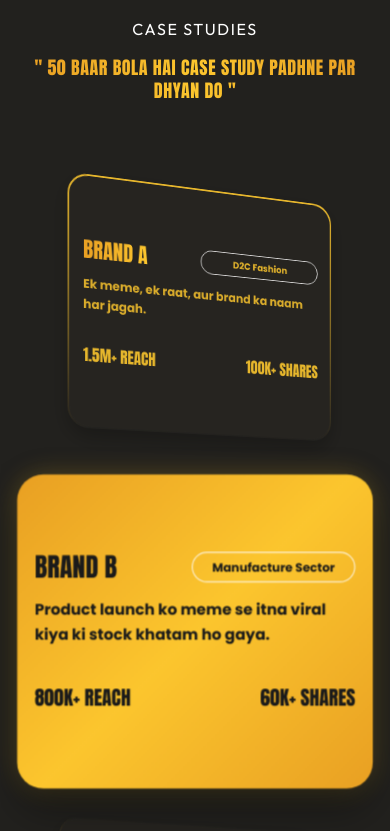
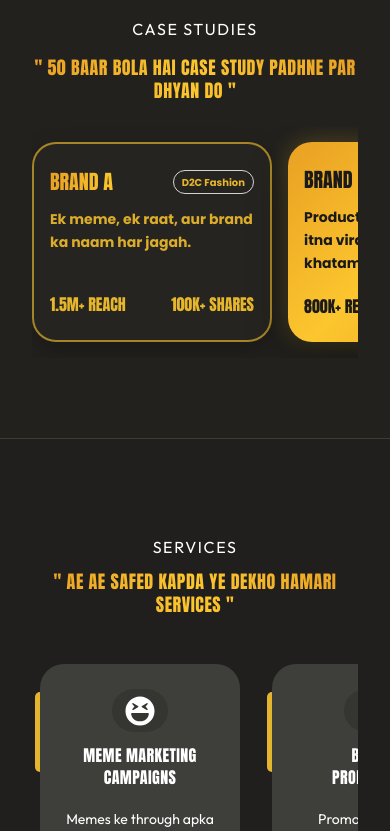
Before and after one commit to kodandainvestment/Sarcastic-Samachar, a React (Vite) app: page / in a window 390 px wide. Shown: the part 1920-2751 px from the top of the page. Built offline with nearby package versions, Linux system fonts and the light colour scheme; the HTML template or start-up script is replaced by a standard one.

Commit message:
............................

```diff
--- a/src/components/BrandSections.tsx
+++ b/src/components/BrandSections.tsx
@@ -205,18 +205,44 @@ export const CaseStudiesSection = () => {
           />
           {/* <motion.div layout className="w-full grid grid-cols-1 md:grid-cols-3" style={{ gap: "8px", maxWidth: "900px", margin: "0 auto", alignItems: "center" }}> */}
 
+          {/* Mobile: horizontal scroll of case study cards */}
+        <div
+          className="md:hidden flex w-full pt-4 pb-4"
+          style={{ overflowX: "auto", flexWrap: "nowrap", gap: "16px", scrollbarWidth: "thin", scrollbarColor: "rgba(252,198,46,0.5) transparent" }}
+        >
+            {cases.map((c, i) => (
+              <div
+                key={c.brand}
+                className="flex-shrink-0 p-4 py-6 flex flex-col justify-between rounded-3xl"
+                style={{
+                  width: "240px",
+                  minHeight: "200px",
+                  background: i === 1 ? "linear-gradient(135deg, rgb(233,160,35), rgb(252,198,46), rgb(233,160,35))" : "rgb(38,36,32)",
+                  border: i === 1 ? "none" : "2px solid rgba(252,198,46,0.6)",
+                  boxShadow: i === 1 ? "0 20px 40px rgba(0,0,0,0.35), 0 0 25px rgba(249,198,50,0.25)" : "0 10px 25px rgba(0,0,0,0.25)",
+                }}
+              >
+                <div>
+                  <div className="flex items-center justify-between mb-3 gap-2">
+                    <span className="font-display text-xl uppercase" style={i === 1 ? { color: "#1a1a1a", fontFamily: "Impact, sans-serif", fontWeight: 400 } : { background: "linear-gradient(90deg, rgb(233,160,35), rgb(252,198,46))", WebkitBackgroundClip: "text", WebkitTextFillColor: "transparent", fontFamily: "Impact, sans-serif", fontWeight: 400 }}>{c.brand}</span>
+                    <span style={{ height: "24px", display: "inline-flex", alignItems: "center", justifyContent: "center", border: "1.5px solid rgba(255,255,255,0.8)", borderRadius: "999px", padding: "0 8px", color: i === 1 ? "#1a1a1a" : "rgba(252,198,46,0.9)", fontFamily: "Poppins, sans-serif", fontSize: "10px", whiteSpace: "nowrap" }}>{c.category}</span>
+                  </div>
+                  <p className="text-sm leading-relaxed" style={i === 1 ? { color: "#1a1a1a", fontFamily: "Poppins, sans-serif", fontWeight: 300 } : { color: "rgba(252,198,46,0.85)", fontFamily: "Poppins, sans-serif", fontWeight: 300 }}>{c.desc}</p>
+                </div>
+                <div className="flex justify-between pt-4">
+                  <p className="font-display text-base uppercase" style={i === 1 ? { color: "#1a1a1a", fontFamily: "Impact, sans-serif", fontWeight: 400 } : { color: "rgba(252,198,46,0.9)", fontFamily: "Impact, sans-serif", fontWeight: 400 }}>{c.result}</p>
+                  <p className="font-display text-base uppercase" style={i === 1 ? { color: "#1a1a1a", fontFamily: "Impact, sans-serif", fontWeight: 400 } : { color: "rgba(252,198,46,0.9)", fontFamily: "Impact, sans-serif", fontWeight: 400 }}>{c.engagement}</p>
+                </div>
+              </div>
+            ))}
+          </div>
+
+          {/* Desktop: 3D carousel */}
           <motion.div
             layout
-            className="w-full grid grid-cols-1 md:grid-cols-3"
-            style={{
-              gap: "8px",
-              maxWidth: "900px",
-              margin: "0 auto",
-              alignItems: "center",
-              perspective: "1200px", // 🔥 IMPORTANT
-            }}
+            className="hidden md:grid md:grid-cols-3"
+            style={{ gap: "8px", maxWidth: "900px", margin: "0 auto", alignItems: "center", perspective: "1200px" }}
           >
-
             {order.map((dataIndex, pos) => {
               const c = cases[dataIndex];
               const isCenter = pos === 1;
@@ -226,125 +252,26 @@ export const CaseStudiesSection = () => {
                   layoutId={`card-${dataIndex}`}
                   onClick={() => handleClick(pos)}
                   className="p-4 py-8 flex flex-col justify-center gap-4 w-full cursor-pointer mt-8 rounded-3xl h-72"
-                  // animate={{ scale: isCenter ? 1.18 : 0.92 }}
-
-                  animate={{
-                    scale: isCenter ? 1.0 : 0.88,
-                    rotateY: pos === 0 ? 18 : pos === 2 ? -18 : 0,
-                    x: pos === 0 ? 10 : pos === 2 ? -10 : 0,
-                    z: isCenter ? 100 : -40,
+                  animate={{ scale: isCenter ? 1.0 : 0.88, rotateY: pos === 0 ? 18 : pos === 2 ? -18 : 0, x: pos === 0 ? 10 : pos === 2 ? -10 : 0, z: isCenter ? 100 : -40 }}
+                  transition={{ type: "spring", stiffness: 120, damping: 30 }}
+                  style={{
+                    transformStyle: "preserve-3d", borderRadius: "1.5rem", zIndex: isCenter ? 10 : 7,
+                    background: isCenter ? "linear-gradient(135deg, rgb(233,160,35), rgb(252,198,46), rgb(233,160,35))" : pos === 0 ? "linear-gradient(rgb(38,36,32), rgb(38,36,32)) padding-box, linear-gradient(to bottom, rgba(252,198,46,0.9) 0%, rgba(252,198,46,0) 100%) border-box" : "linear-gradient(rgb(38,36,32), rgb(38,36,32)) padding-box, linear-gradient(to top, rgba(252,198,46,0.9) 0%, rgba(252,198,46,0) 100%) border-box",
+                    border: isCenter ? "none" : "2px solid transparent",
+                    boxShadow: isCenter ? "0 20px 40px rgba(0,0,0,0.35), 0 0 25px rgba(249,198,50,0.25)" : "0 10px 25px rgba(0,0,0,0.25)",
+                    backdropFilter: "blur(12px)", WebkitBackdropFilter: "blur(12px)",
                   }}
-
-                  transition={{ type: "spring", stiffness: 120, damping: 30 }}
-                  //             style={{
-                  //                transformStyle: "preserve-3d",
-                  //               //  filter: isCenter ? "none" : "blur(1px)",
-                  //               background: isCenter ? "linear-gradient(135deg, rgb(233,160,35), rgb(252,198,46), rgb(233,160,35))" : "rgba(255,255,255,0.05)",
-                  //               borderRadius: "1.5rem",
-                  //               zIndex: isCenter ? 10 : 7,
-                  //               // boxShadow: isCenter ? "0 0 10px 2px rgba(249,198,50,0.1), 0 0 20px 4px rgba(249,198,50,0.05)" : "none",
-                  //               boxShadow: isCenter
-                  // ? "0 20px 40px rgba(0,0,0,0.35), 0 0 25px rgba(249,198,50,0.25)"
-                  // : "0 5px 15px rgba(0,0,0,0.2)",
-                  //               backdropFilter: isCenter ? "none" : "blur(12px)",
-                  //               WebkitBackdropFilter: isCenter ? "none" : "blur(12px)",
-                  //               border: isCenter ? "none" : "2px solid rgba(249,198,50,0.6)",
-
-                  //             }}
-
-
-                  style={{
-                    transformStyle: "preserve-3d",
-                    borderRadius: "1.5rem",
-                    zIndex: isCenter ? 10 : 7,
-
-                    background: isCenter
-                      ? "linear-gradient(135deg, rgb(233,160,35), rgb(252,198,46), rgb(233,160,35))"
-                      : pos === 0
-                        ? "linear-gradient(rgb(38,36,32), rgb(38,36,32)) padding-box, linear-gradient(to bottom, rgba(252,198,46,0.9) 0%, rgba(252,198,46,0) 100%) border-box"
-                        : "linear-gradient(rgb(38,36,32), rgb(38,36,32)) padding-box, linear-gradient(to top, rgba(252,198,46,0.9) 0%, rgba(252,198,46,0) 100%) border-box",
-
-                    border: isCenter ? "none" : "2px solid transparent",
-
-                    boxShadow: isCenter
-                      ? "0 20px 40px rgba(0,0,0,0.35), 0 0 25px rgba(249,198,50,0.25)"
-                      : "0 10px 25px rgba(0,0,0,0.25)",
-
-                    backdropFilter: "blur(12px)",
-                    WebkitBackdropFilter: "blur(12px)",
-                  }} >
-
+                >
                   <div>
                     <div className="flex items-center justify-between mb-3 gap-2">
-                      <span
-                        className="font-display text-2xl uppercase"
-                        style={isCenter
-                          ? { color: "#1a1a1a", fontWeight: 400, fontFamily: "Impact, sans-serif" }
-                          : {
-                            background: "linear-gradient(90deg, rgb(233,160,35), rgb(252,198,46))",
-                            WebkitBackgroundClip: "text",
-                            WebkitTextFillColor: "transparent",
-                            backgroundClip: "text", fontWeight: 400, fontFamily: "Impact, sans-serif"
-                          }
-                        }
-                      >
-                        {c.brand}
-                      </span>
-                      {/* <span
-                    className="px-3 py-1 rounded-full text-xs font-body text-center"
-                    style={isCenter
-                      ? { border: "1.5px solid rgba(255,255,255,0.7)", color: "#1a1a1a", fontFamily: "Poppins, sans-serif", minWidth: "80px", display: "inline-block", fontSize: "11px" }
-                      : { border: "1.5px solid rgba(252,198,46,0.6)", color: "rgba(252,198,46,0.85)", fontFamily: "Poppins, sans-serif", minWidth: "80px", display: "inline-block", fontSize: "11px" }
-                    }
-                  >
-                    {c.category}
-                  </span> */}
-
-
-                      <span
-                        className="rounded-full text-xs font-body"
-                        style={{
-                          // ✅ SAME SIZE
-                          width: "150px",
-                          height: "28px",
-                          display: "inline-flex",
-                          alignItems: "center",
-                          justifyContent: "center",
-                          borderRadius: "999px",
-                          whiteSpace: "nowrap",
-
-                          // ✅ ALWAYS WHITE BORDER
-                          border: "1.5px solid rgba(255,255,255,0.8)",
-
-                          // ✅ TEXT COLOR FOLLOWS CARD
-                          color: isCenter
-                            ? "#1a1a1a"
-                            : "rgba(252,198,46,0.9)",
-
-                          fontFamily: "Poppins, sans-serif",
-                          fontSize: "11px",
-
-                          transition: "all 0.3s ease", // ✨ smooth color change
-                        }}
-                      >
-                        {c.category}
-                      </span>
-
-
+                      <span className="font-display text-2xl uppercase" style={isCenter ? { color: "#1a1a1a", fontWeight: 400, fontFamily: "Impact, sans-serif" } : { background: "linear-gradient(90deg, rgb(233,160,35), rgb(252,198,46))", WebkitBackgroundClip: "text", WebkitTextFillColor: "transparent", backgroundClip: "text", fontWeight: 400, fontFamily: "Impact, sans-serif" }}>{c.brand}</span>
+                      <span className="rounded-full text-xs font-body" style={{ width: "150px", height: "28px", display: "inline-flex", alignItems: "center", justifyContent: "center", borderRadius: "999px", whiteSpace: "nowrap", border: "1.5px solid rgba(255,255,255,0.8)", color: isCenter ? "#1a1a1a" : "rgba(252,198,46,0.9)", fontFamily: "Poppins, sans-serif", fontSize: "11px", transition: "all 0.3s ease" }}>{c.category}</span>
                     </div>
-                    <p className="font-body text-sm leading-relaxed" style={isCenter ? { color: "#1a1a1a", fontFamily: "Poppins, sans-serif", fontWeight: 300 } : { color: "rgba(252,198,46,0.85)", fontFamily: "Poppins, sans-serif", fontWeight: 300 }}>
-                      {c.desc}
-                    </p>
+                    <p className="font-body text-sm leading-relaxed" style={isCenter ? { color: "#1a1a1a", fontFamily: "Poppins, sans-serif", fontWeight: 300 } : { color: "rgba(252,198,46,0.85)", fontFamily: "Poppins, sans-serif", fontWeight: 300 }}>{c.desc}</p>
                   </div>
                   <div className="flex justify-between pt-4">
-                    <div>
-                      <p className="font-display text-lg uppercase" style={isCenter ? { color: "#1a1a1a", fontWeight: 400, fontFamily: "Impact, sans-serif" } : { color: "rgba(252,198,46,0.9)", fontWeight: 400, fontFamily: "Impact, sans-serif" }}>{c.result}</p>
-                      {/* <p className="text-xs" style={isCenter ? { color: "#333", fontFamily: "Poppins, sans-serif", fontWeight: 300 } : { color: "rgba(252,198,46,0.75)", fontFamily: "Poppins, sans-serif", fontWeight: 300 }}>Reach</p> */}
-                    </div>
-                    <div>
-                      <p className="font-display text-lg uppercase" style={isCenter ? { color: "#1a1a1a", fontWeight: 400, fontFamily: "Impact, sans-serif" } : { color: "rgba(252,198,46,0.9)", fontWeight: 400, fontFamily: "Impact, sans-serif" }}>{c.engagement}</p>
-                      {/* <p className="text-xs" style={isCenter ? { color: "#333", fontFamily: "Poppins, sans-serif", fontWeight: 300 } : { color: "rgba(252,198,46,0.75)", fontFamily: "Poppins, sans-serif", fontWeight: 300 }}>Engagement</p> */}
-                    </div>
+                    <p className="font-display text-lg uppercase" style={isCenter ? { color: "#1a1a1a", fontWeight: 400, fontFamily: "Impact, sans-serif" } : { color: "rgba(252,198,46,0.9)", fontWeight: 400, fontFamily: "Impact, sans-serif" }}>{c.result}</p>
+                    <p className="font-display text-lg uppercase" style={isCenter ? { color: "#1a1a1a", fontWeight: 400, fontFamily: "Impact, sans-serif" } : { color: "rgba(252,198,46,0.9)", fontWeight: 400, fontFamily: "Impact, sans-serif" }}>{c.engagement}</p>
                   </div>
                 </motion.div>
               );
@@ -639,7 +566,24 @@ export const ViralMemesSection = () => {
 
 
         </div>
-        <div className="relative flex items-center justify-center">
+        {/* Mobile: horizontal scroll of meme images */}
+        <div
+          className="md:hidden flex w-full pt-4 pb-4"
+          style={{ overflowX: "auto", flexWrap: "nowrap", gap: "12px", scrollbarWidth: "thin", scrollbarColor: "rgba(252,198,46,0.5) transparent" }}
+        >
+          {memeImages.map((src, i) => (
+            <img
+              key={i}
+              src={src}
+              alt="Meme"
+              className="flex-shrink-0 rounded-2xl object-contain cursor-pointer"
+              style={{ width: "200px", boxShadow: i === 2 ? "0 0 0 3px rgb(249,198,50), 0 0 20px rgba(249,198,50,0.4)" : "0 0 0 2px rgb(249,198,50)" }}
+            />
+          ))}
+        </div>
+
+        {/* Desktop: absolute-positioned carousel */}
+        <div className="hidden md:flex relative items-center justify-center">
           <div className="relative w-full mt-8" style={{ maxWidth: "1000px", height: "clamp(220px, 40vw, 390px)", margin: "0 auto" }}>
             {order.map((cardIndex, pos) => {
               const isCenter = pos === 2;
@@ -676,7 +620,7 @@ export const ViralMemesSection = () => {
             })}
           </div>
 
-          {/* Munna Bhaiya — right side, absolute to section edge */}
+          {/* Munna Bhaiya — right side */}
           <motion.img
             src={section5}
             alt="Munna Bhaiya"
@@ -688,7 +632,7 @@ export const ViralMemesSection = () => {
             transition={{ duration: 0.7, ease: "easeOut", delay: 0.3 }}
           />
         </div>
-      </div>
+        </div>
     </section>
   );
 };
@@ -834,11 +778,10 @@ export const AudienceSection = () => (
 
 
       {/* 🔥 Main 2 Column Layout */}
-      <div className="grid md:grid-cols-2 gap-0 items-center  max-w-5xl mx-auto">
+      <div className="grid md:grid-cols-2 gap-0 items-center max-w-5xl mx-auto">
 
-
-        {/* ✅ RIGHT SIDE → CHARACTER IMAGE */}
-        <div className="flex justify-center md:justify-center relative">
+        {/* CHARACTER IMAGE — hidden on mobile */}
+        <div className="hidden md:flex justify-center relative">
           <motion.img
             src={section7}
             alt="Audience character"
@@ -852,8 +795,8 @@ export const AudienceSection = () => (
         </div>
 
 
-        {/* ✅ LEFT SIDE → CARDS */}
-        <div className="flex flex-col gap-6 md:-ml-24">
+        {/* CARDS */}
+        <div className="flex flex-col gap-6 items-center md:items-start md:-ml-24">
 
           {/* 🔹 Row 1 */}
           <div className="flex gap-4">
```
